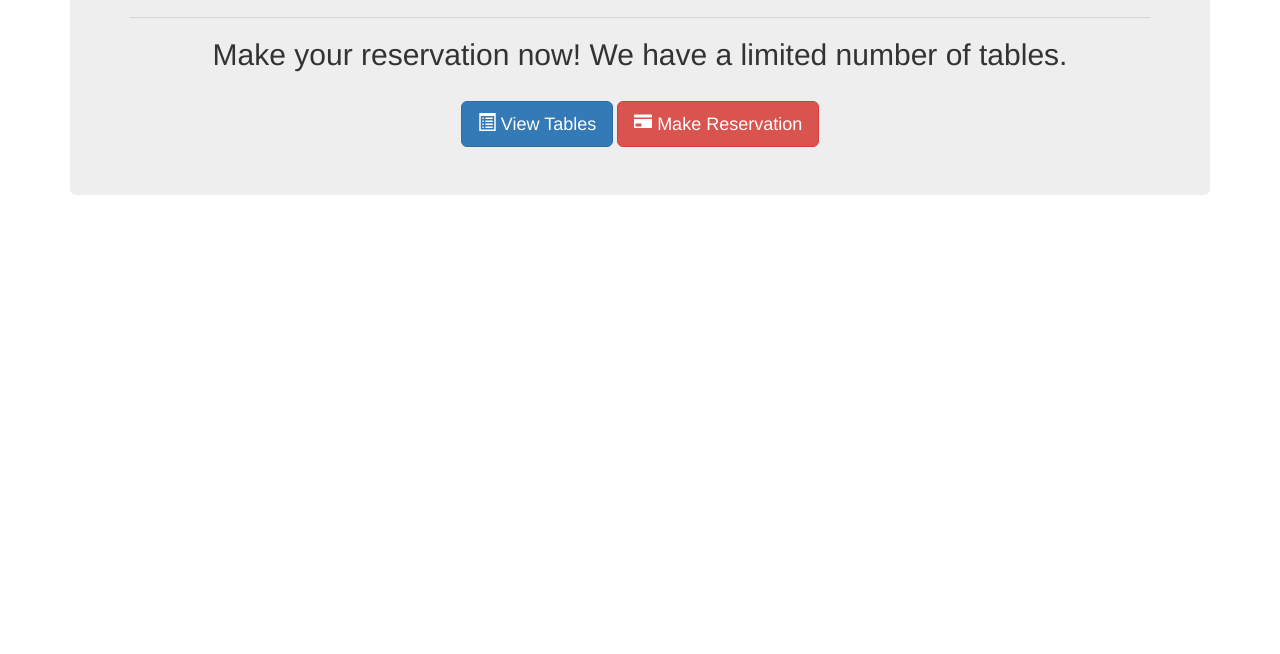
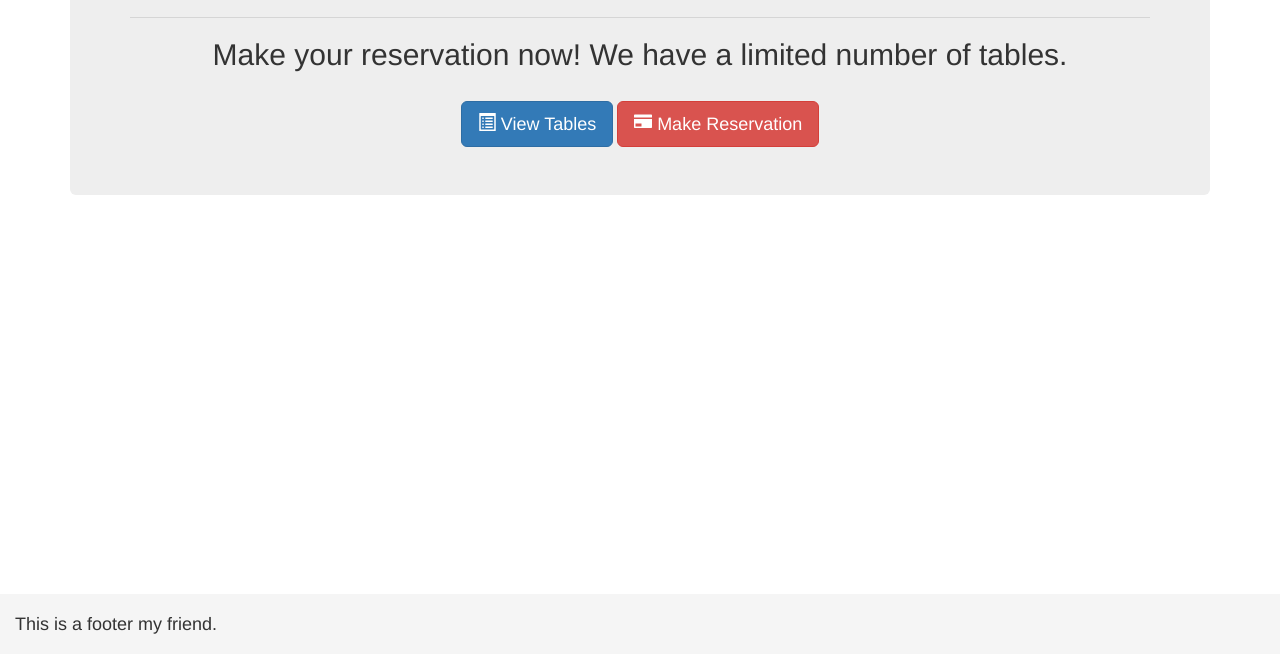
Before and after one commit to AndrewBergheim/HotRestaurant, a website: page frontend/index.html in a window 1280 px wide. Shown: the part 146-800 px from the top of the page. Drawn offline with nearby package versions, Linux system fonts and the light colour scheme.

Commit message:
Added a footer to the main page. -sam w

```diff
--- a/frontend/index.html
+++ b/frontend/index.html
@@ -26,6 +26,10 @@
         <a class="btn btn-lg btn-danger" href="reservation.html" role="button"><span class="glyphicon glyphicon-credit-card"></span> Make Reservation</a>
     </div>
 </div>
+
+<div class="container" style="font-size: large; position: absolute; bottom: 0; width: 100%; height: 60px; line-height: 60px; background-color: #f5f5f5;">
+    This is a footer my friend.</div>
 </body>
 
+
 </html>
```
